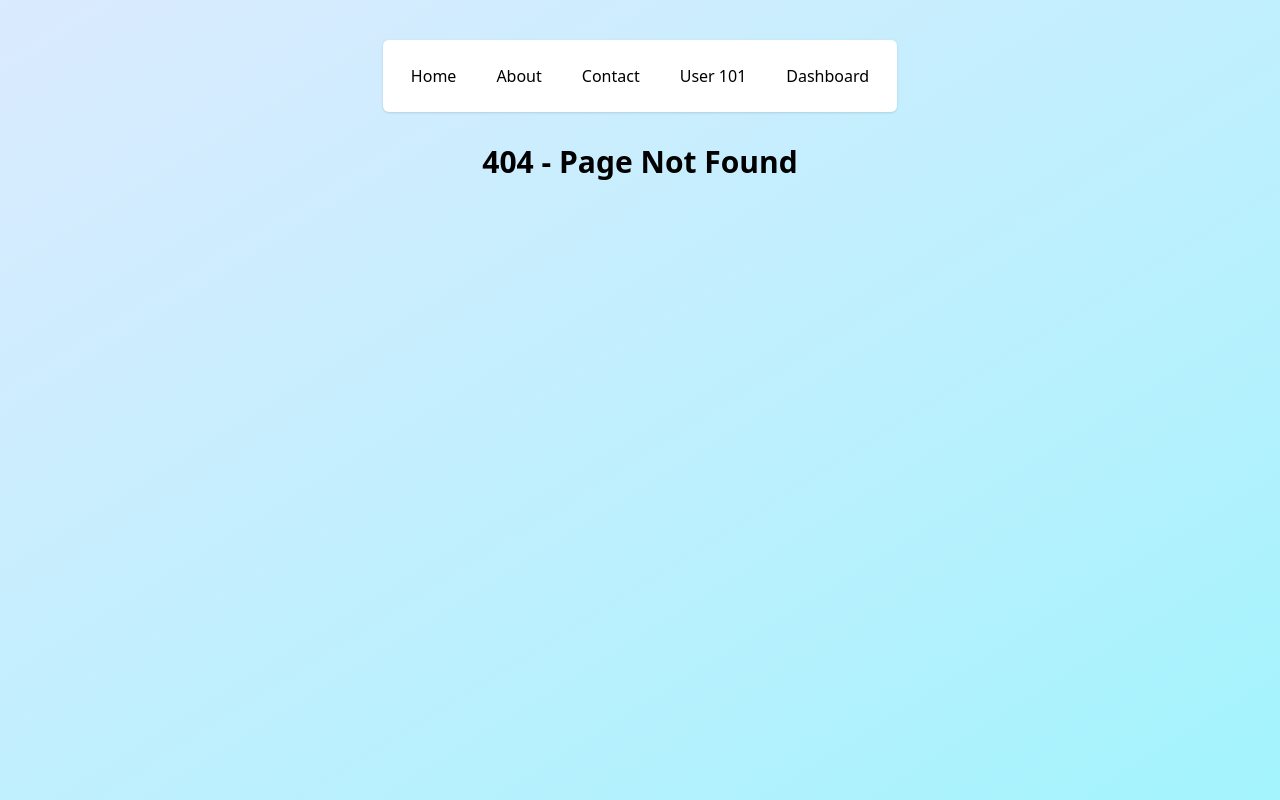
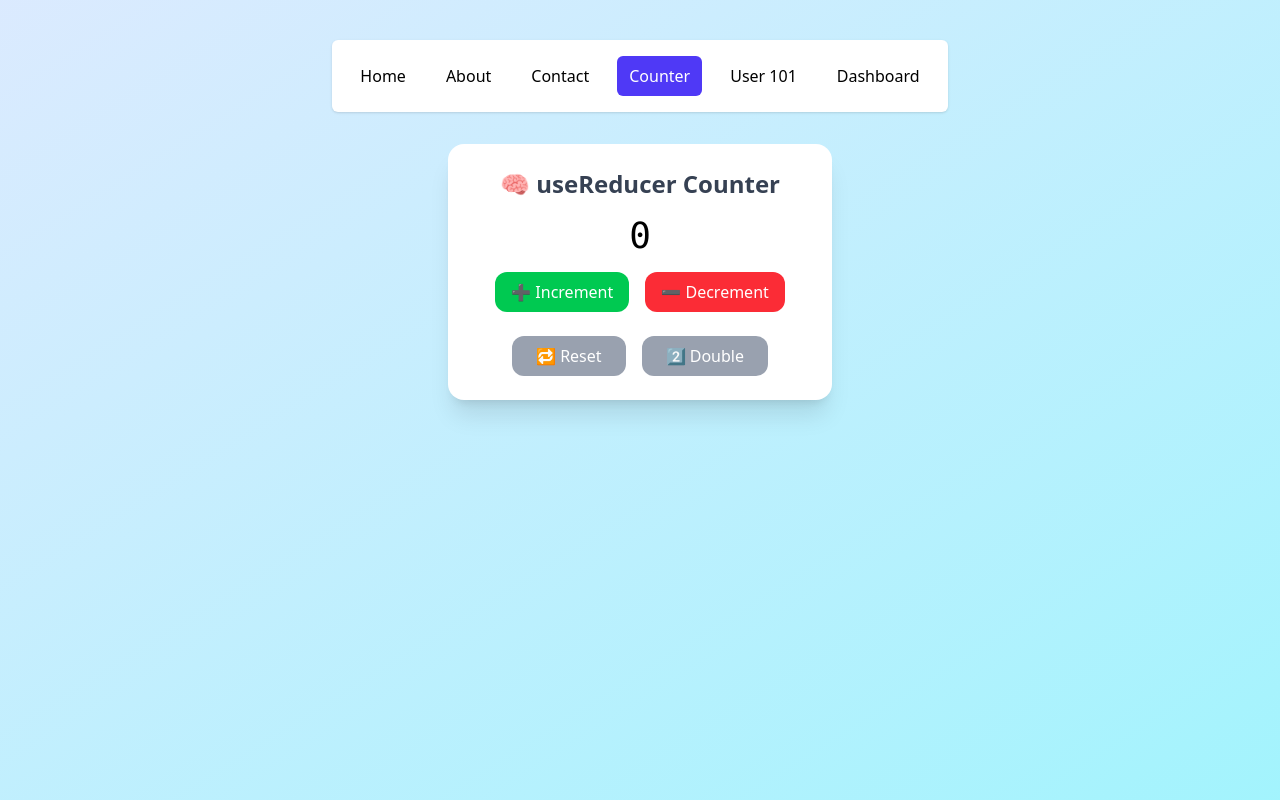
Before and after one commit to singhHariom1/react-from-scratch, a React (Vite) app: page /counter in a window 1280 px wide. Before the commit this address had no page. Built offline with nearby package versions, Linux system fonts and the light colour scheme.

Commit message:
Stage 07.2: useReducer Hook implemented with Counter Example 🧠➕➖

```diff
--- a/src/App.jsx
+++ b/src/App.jsx
@@ -7,6 +7,7 @@ import Navbar from "./components/Navbar";
 import Dashboard from "./pages/Dashboard";
 import PrivateRoute from "./components/PrivateRoute";
 import DashboardLayout from "./layouts/DashboardLayout";
+import UseReducerCounter from "./pages/UseReducerCounter";
 
 function App() {
   return (
@@ -18,6 +19,7 @@ function App() {
         <Route path="/about" element={<About />} />
         <Route path="/contact" element={<Contact />} />
         <Route path="/user/:id" element={<UserProfile />} />
+        <Route path="/counter" element={<UseReducerCounter />} />
         <Route
           path="/dashboard"
           element={
--- a/src/components/Navbar.jsx
+++ b/src/components/Navbar.jsx
@@ -31,6 +31,14 @@ const Navbar = () => {
         Contact
       </NavLink>
       <NavLink
+        to="/counter"
+        className={({ isActive }) =>
+          isActive ? `${linkClass} bg-indigo-600 text-white` : linkClass
+        }
+      >
+        Counter
+      </NavLink>
+      <NavLink
         to="/user/101"
         className={({ isActive }) =>
           isActive ? `${linkClass} bg-green-600 text-white` : linkClass
--- /dev/null
+++ b/src/pages/UseReducerCounter.jsx
@@ -0,0 +1,61 @@
+import { useReducer } from "react";
+
+const initialState = { count: 0 };
+
+function reducer(state, action) {
+  switch (action.type) {
+    case "increment":
+      return { count: state.count + 1 };
+    case "decrement":
+      return { count: state.count - 1 };
+    case "reset":
+      return initialState;
+    case "double":
+      return { count: state.count * 2 };
+    default:
+      throw new Error("Unknown action type");
+  }
+}
+
+const UseReducerCounter = () => {
+  const [state, dispatch] = useReducer(reducer, initialState);
+
+  return (
+    <div className="p-6 bg-white rounded-2xl shadow-xl text-center space-y-4 w-full max-w-sm mx-auto">
+      <h1 className="text-2xl font-bold text-gray-700">
+        🧠 useReducer Counter
+      </h1>
+      <p className="text-4xl font-mono">{state.count}</p>
+      <div className="flex justify-center space-x-4">
+        <button
+          onClick={() => dispatch({ type: "increment" })}
+          className="bg-green-500 hover:bg-green-600 text-white px-4 py-2 rounded-xl"
+        >
+          ➕ Increment
+        </button>
+        <button
+          onClick={() => dispatch({ type: "decrement" })}
+          className="bg-red-500 hover:bg-red-600 text-white px-4 py-2 rounded-xl"
+        >
+          ➖ Decrement
+        </button>
+      </div>
+      <div className="flex justify-center space-x-4">
+        <button
+          onClick={() => dispatch({ type: "reset" })}
+          className="mt-2 bg-gray-400 hover:bg-gray-500 text-white px-6 py-2 rounded-xl"
+        >
+          🔁 Reset
+        </button>
+        <button
+          onClick={() => dispatch({ type: "double" })}
+          className="mt-2 bg-gray-400 hover:bg-gray-500 text-white px-6 py-2 rounded-xl"
+        >
+          2️⃣ Double
+        </button>
+      </div>
+    </div>
+  );
+};
+
+export default UseReducerCounter;
```
